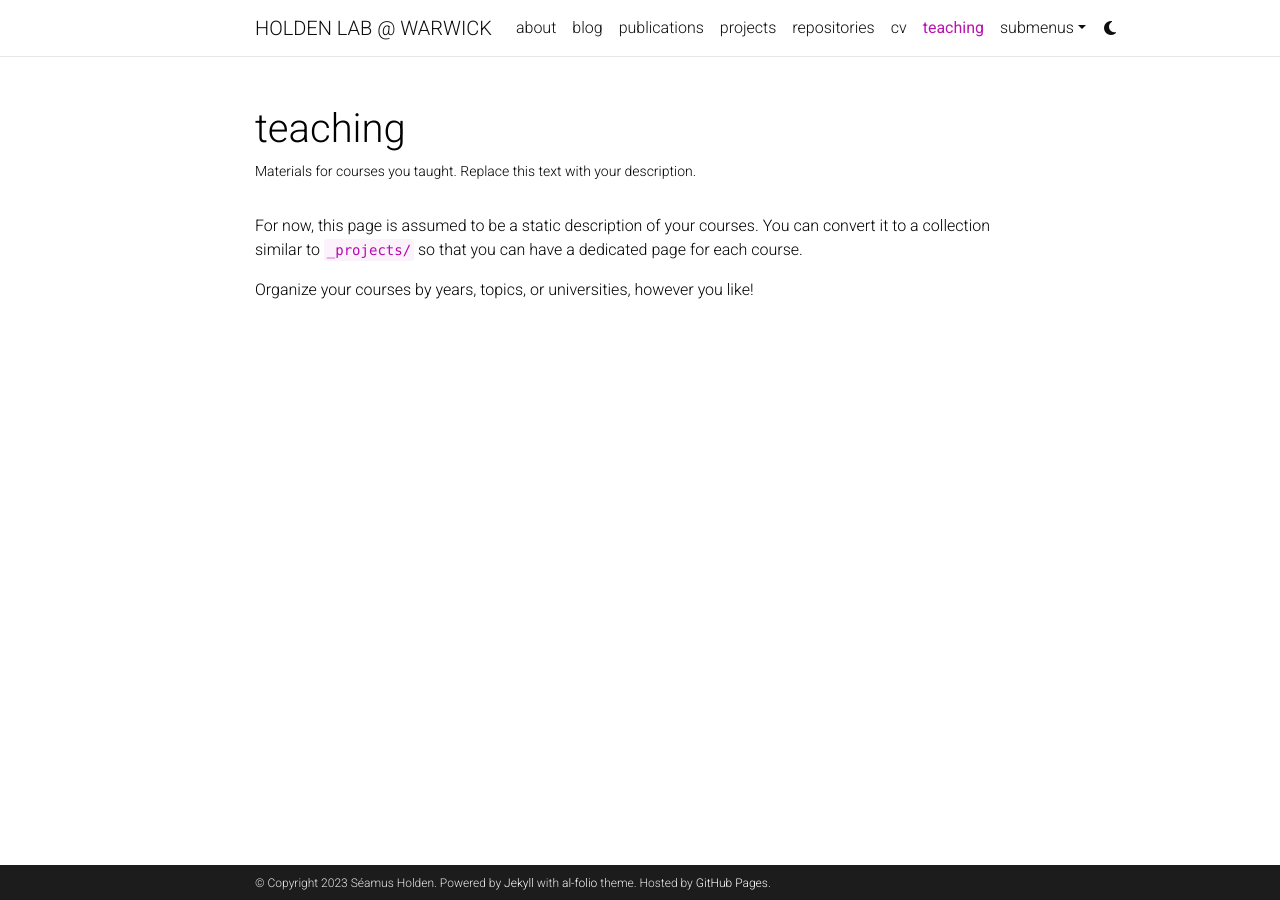
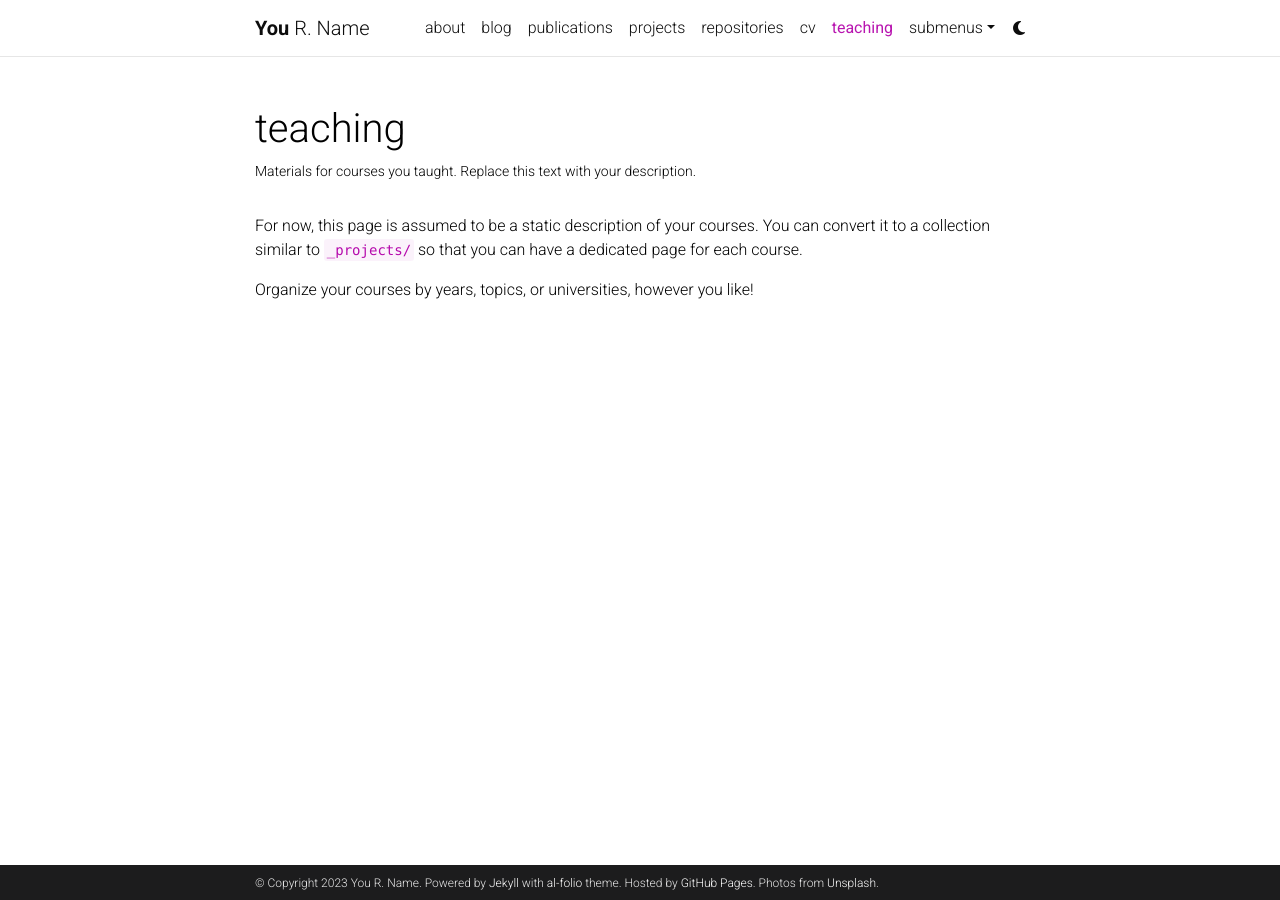
Before and after one commit to HoldenLab/holdenlab.github.io, a Jekyll site: the page built from _pages/teaching.md, in a window 1280 px wide. Built offline with Jekyll 4.4.1, drawn with Linux system fonts in a browser that asks for light colours; comment, search, counter and statistics services are not loaded; a style sheet for code colours, icons or effects is not loaded.

Commit message:
Revert "Trying to update _config.yml"
This reverts commit f4ec61389b127b926f0ccd736d4dd91cda5ac7df.

```diff
--- a/_config.yml
+++ b/_config.yml
@@ -2,23 +2,24 @@
 # Site settings
 # -----------------------------------------------------------------------------
 
-title: HOLDEN LAB @ WARWICK # the website title (if blank, full name will be used instead)
-first_name: Séamus
-middle_name:
-last_name: Holden
-email: seamus.holden@warwick.ac.uk
+title: blank # the website title (if blank, full name will be used instead)
+first_name: You
+middle_name: R.
+last_name: Name
+email: you@example.com
 description: > # the ">" symbol means to ignore newlines until "footer_text:"
   A simple, whitespace theme for academics. Based on [*folio](https://github.com/bogoli/-folio) design.
 footer_text: >
   Powered by <a href="https://jekyllrb.com/" target="_blank">Jekyll</a> with <a href="https://github.com/alshedivat/al-folio">al-folio</a> theme.
   Hosted by <a href="https://pages.github.com/" target="_blank">GitHub Pages</a>.
-keywords: Holden, microscopy, bacteriology, academic-website  # add your own keywords or leave empty
+  Photos from <a href="https://unsplash.com" target="_blank">Unsplash</a>.
+keywords: jekyll, jekyll-theme, academic-website, portfolio-website  # add your own keywords or leave empty
 
 lang: en # the language of your site (for example: en, fr, cn, ru, etc.)
 icon: ⚛️  # the emoji used as the favicon (alternatively, provide image name in /assets/img/)
 
-url: https://holdenlab.github.io/ # the base hostname & protocol for your site
-baseurl: / # the subpath of your site, e.g. /blog/
+url: https://alshedivat.github.io # the base hostname & protocol for your site
+baseurl: /al-folio # the subpath of your site, e.g. /blog/
 last_updated: false # set to true if you want to display last updated in the footer
 impressum_path:  # set to path to include impressum link in the footer, use the same path as permalink in a page, helps to conform with EU GDPR
 
@@ -44,7 +45,7 @@
 # will use title and url fields
 # Take a look to https://github.com/jekyll/jekyll-feed for more customization
 
-rss_icon: false
+rss_icon: true
 
 # -----------------------------------------------------------------------------
 # Layout
@@ -70,16 +71,16 @@
 # Social integration
 # -----------------------------------------------------------------------------
 
-github_username: holdenlab # your GitHub user name
+github_username: # your GitHub user name
 gitlab_username: # your GitLab user name
-twitter_username: seamus_holden # your Twitter handle
-mastodon_username:  mstdn.science/@seamus_holden # your mastodon instance+username in the format instance.tld/@username
+twitter_username: # your Twitter handle
+mastodon_username: # your mastodon instance+username in the format instance.tld/@username
 linkedin_username: # your LinkedIn user name
-scholar_userid: JFC4oaAAAAAJ # your Google Scholar ID
 telegram_username: # your Telegram user name
+scholar_userid: # your Google Scholar ID
 semanticscholar_id: # your Semantic Scholar ID
 whatsapp_number: # your WhatsApp number (full phone number in international format. Omit any zeroes, brackets, or dashes when adding the phone number in international format.)
-orcid_id: 0000-0002-7169-907X # your ORCID ID
+orcid_id: # your ORCID ID
 medium_username: # your Medium username
 quora_username: # your Quora username
 publons_id: # your ID on Publons
```
